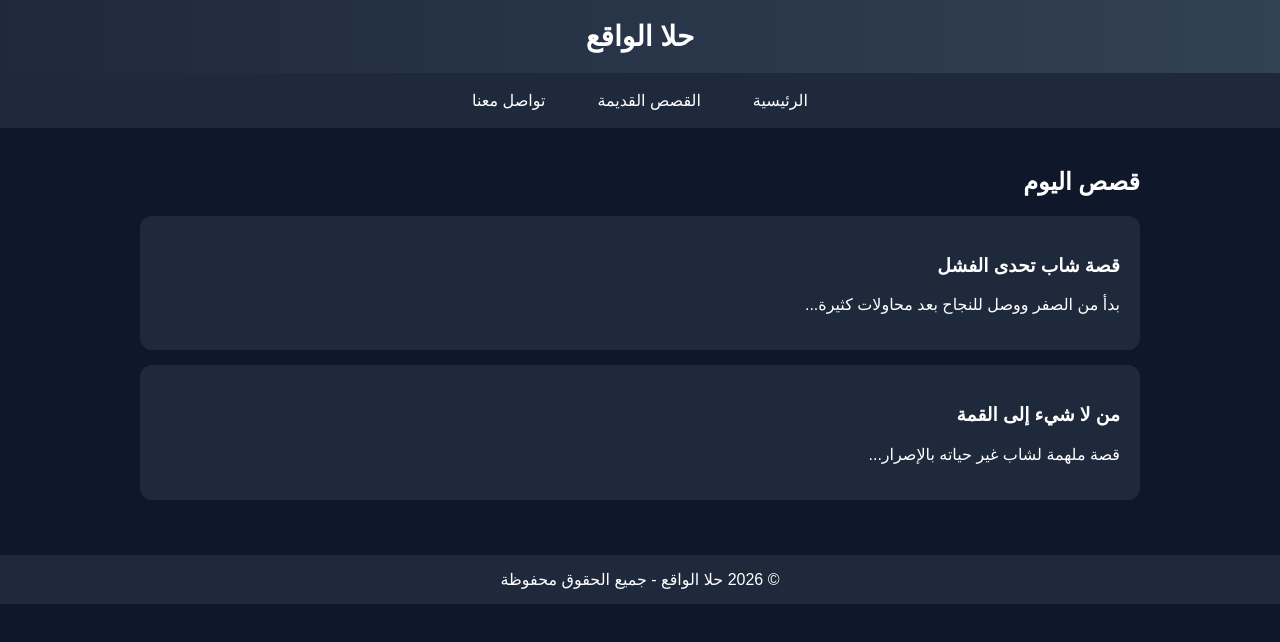
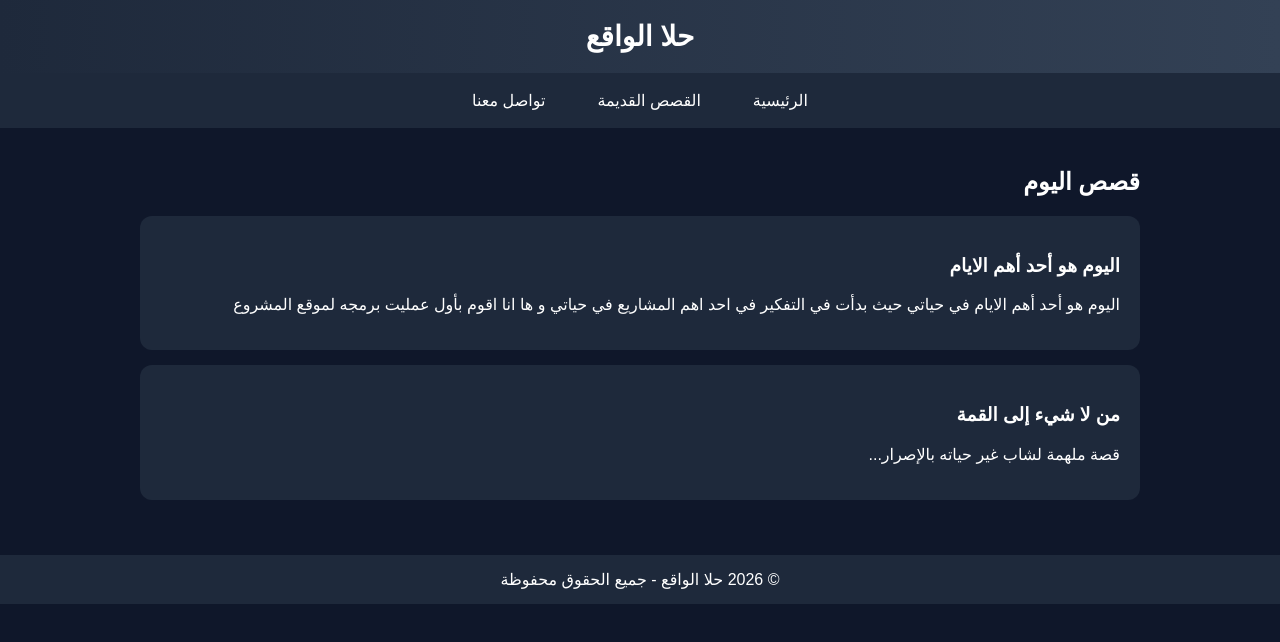
Before and after one commit to yousef95ykm-coder/yousef95ykm-coder.github.io, a plain HTML site: page index.html in a window 1280 px wide. Drawn offline with Linux system fonts and the light colour scheme.

Commit message:
Update index.html

```diff
--- a/index.html
+++ b/index.html
@@ -80,8 +80,8 @@ footer {
 </nav><div class="container">  <!-- الصفحة الرئيسية -->  <div id="home">
     <h2>قصص اليوم</h2>
     <div class="card">
-      <h3>قصة شاب تحدى الفشل</h3>
-      <p>بدأ من الصفر ووصل للنجاح بعد محاولات كثيرة...</p>
+      <h3> اليوم هو أحد أهم الايام </h3>
+      <p> اليوم هو أحد أهم الايام في حياتي حيث بدأت في التفكير في احد اهم المشاريع في حياتي و ها انا اقوم بأول عمليت برمجه لموقع المشروع </p>
     </div>
     <div class="card">
       <h3>من لا شيء إلى القمة</h3>
```
